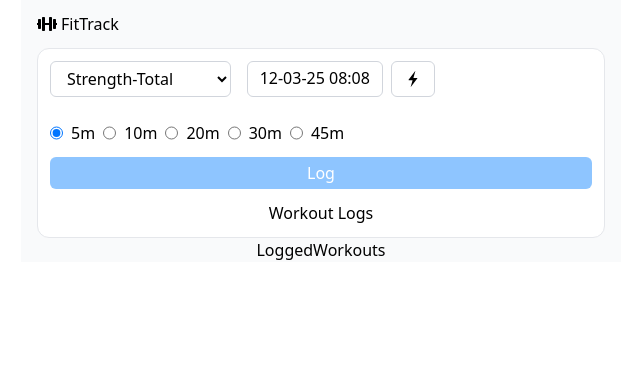
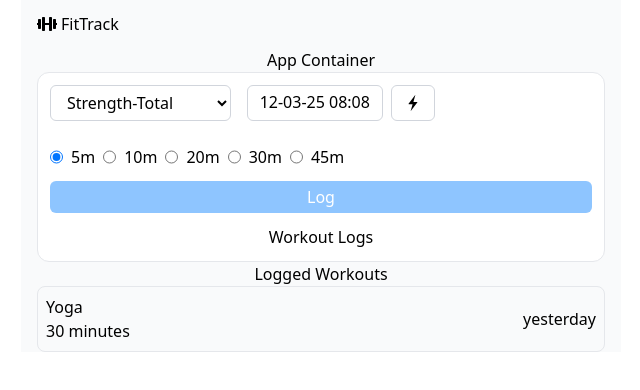
Before and after one commit to sachinkmohan/workout-tracker, a React (Vite) app: page / in a window 1280 px wide. Shown: the top 390 px of the page, without its empty margins (319-959 px from the left). Built offline with nearby package versions, Linux system fonts and the light colour scheme.

Commit message:
Refactor App component to include AppContainer; rename HomeScreen to LogWorkout and enhance LoggedWorkouts display

```diff
--- a/src/App.tsx
+++ b/src/App.tsx
@@ -1,14 +1,14 @@
 import "./App.css";
 
-import LogWorkout from "./components/LogWorkout";
 import LoggedWorkouts from "./components/LoggedWorkouts";
 import AppHeader from "./components/AppHeader";
+import AppContainer from "./components/AppContainer";
 
 function App() {
   return (
     <div>
       <AppHeader />
-      <LogWorkout />
+      <AppContainer />
       <LoggedWorkouts />
     </div>
   );
--- /dev/null
+++ b/src/components/AppContainer.tsx
@@ -0,0 +1,11 @@
+import LogWorkout from "./LogWorkout";
+const AppContainer = () => {
+  return (
+    <div>
+      <h1>App Container</h1>
+      <LogWorkout />
+    </div>
+  );
+};
+
+export default AppContainer;
--- a/src/components/LogWorkout.tsx
+++ b/src/components/LogWorkout.tsx
@@ -12,7 +12,7 @@ type WorkoutLog = {
   duration: string;
 };
 
-const HomeScreen = () => {
+const LogWorkout = () => {
   const [selectedDate, setSelectedDate] = useState<Date | null>(new Date());
   const [workoutType, setWorkoutType] = useState("Strength-Total");
   const [duration, setDuration] = useState("5m");
@@ -49,7 +49,7 @@ const HomeScreen = () => {
   };
 
   return (
-    <div className="md:max-w-[600px] p-3  border border-gray-200 rounded-xl mx-auto bg-white">
+    <div className="p-3  border border-gray-200 rounded-xl mx-auto bg-white">
       <div className="flex flex-col">
         <div className="mb-3 md:flex md:justify-items-start md:gap-4 ">
           <select
@@ -136,4 +136,4 @@ const HomeScreen = () => {
   );
 };
 
-export default HomeScreen;
+export default LogWorkout;
--- a/src/components/LoggedWorkouts.tsx
+++ b/src/components/LoggedWorkouts.tsx
@@ -1,5 +1,16 @@
 const LoggedWorkouts = () => {
-  return <div>LoggedWorkouts</div>;
+  return (
+    <div>
+      <h2>Logged Workouts</h2>
+      <div className="p-2 flex justify-between border border-gray-200 rounded-lg ">
+        <div className="flex flex-col items-start">
+          <p>Yoga</p>
+          <p>30 minutes</p>
+        </div>
+        <p className="flex justify-center items-center">yesterday</p>
+      </div>
+    </div>
+  );
 };
 
 export default LoggedWorkouts;
```
